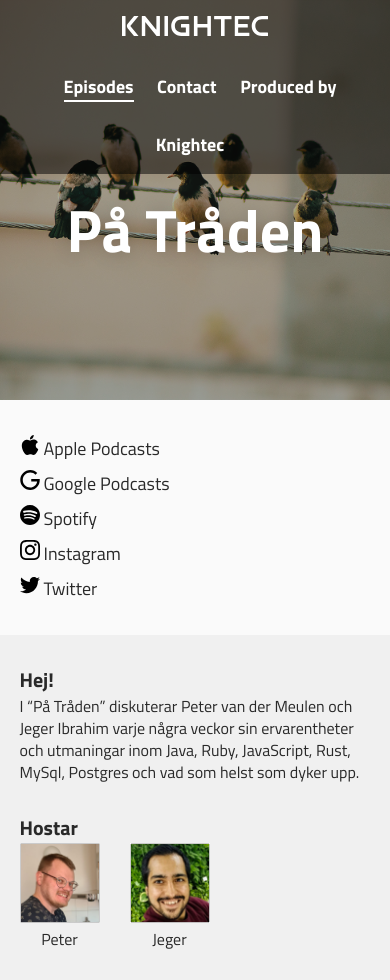
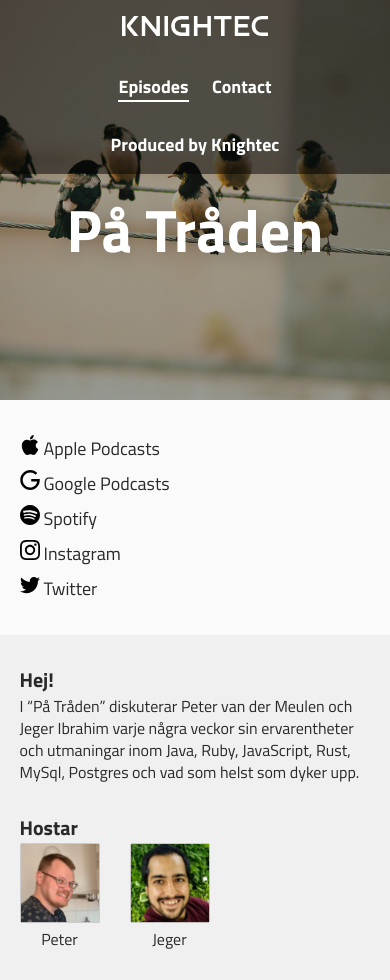
Before and after one commit to Pa-Traden/pa-traden-source-code, a Jekyll site: the page built from index.markdown, in a window 390 px wide. Built offline with Jekyll 4.4.1, drawn with Linux system fonts in a browser that asks for light colours.

Commit message:
Fix responsive issues

```diff
--- a/_sass/header.scss
+++ b/_sass/header.scss
@@ -29,7 +29,7 @@ header {
   color: var(--white-text-color);
   text-align: right;
 
-  @media only screen and (max-width: 600px) {
+  @media only screen and (max-width: 650px) {
     text-align: center;
   }
 
@@ -38,7 +38,7 @@ header {
     line-height: 55px;
     float: left;
 
-    @media only screen and (max-width: 600px) {
+    @media only screen and (max-width: 650px) {
       float: none;
     }
 
@@ -56,6 +56,7 @@ header {
         display: inline;
         font-size: 18px;
         font-weight: bold;
+        white-space: nowrap;
       }
 
       a {
@@ -63,7 +64,7 @@ header {
         text-decoration: none;
         margin: 0 0 0 20px;
 
-        @media only screen and (max-width: 600px) {
+        @media only screen and (max-width: 650px) {
          margin: 0 10px;
         }
 
--- a/_sass/socialLinks.scss
+++ b/_sass/socialLinks.scss
@@ -7,7 +7,7 @@
       display: inline;
       padding: 0 20px 0 0;
 
-      @media only screen and (max-width: 600px) {
+      @media only screen and (max-width: 780px) {
         display: block;
         padding: 5px 0;
       }
```
